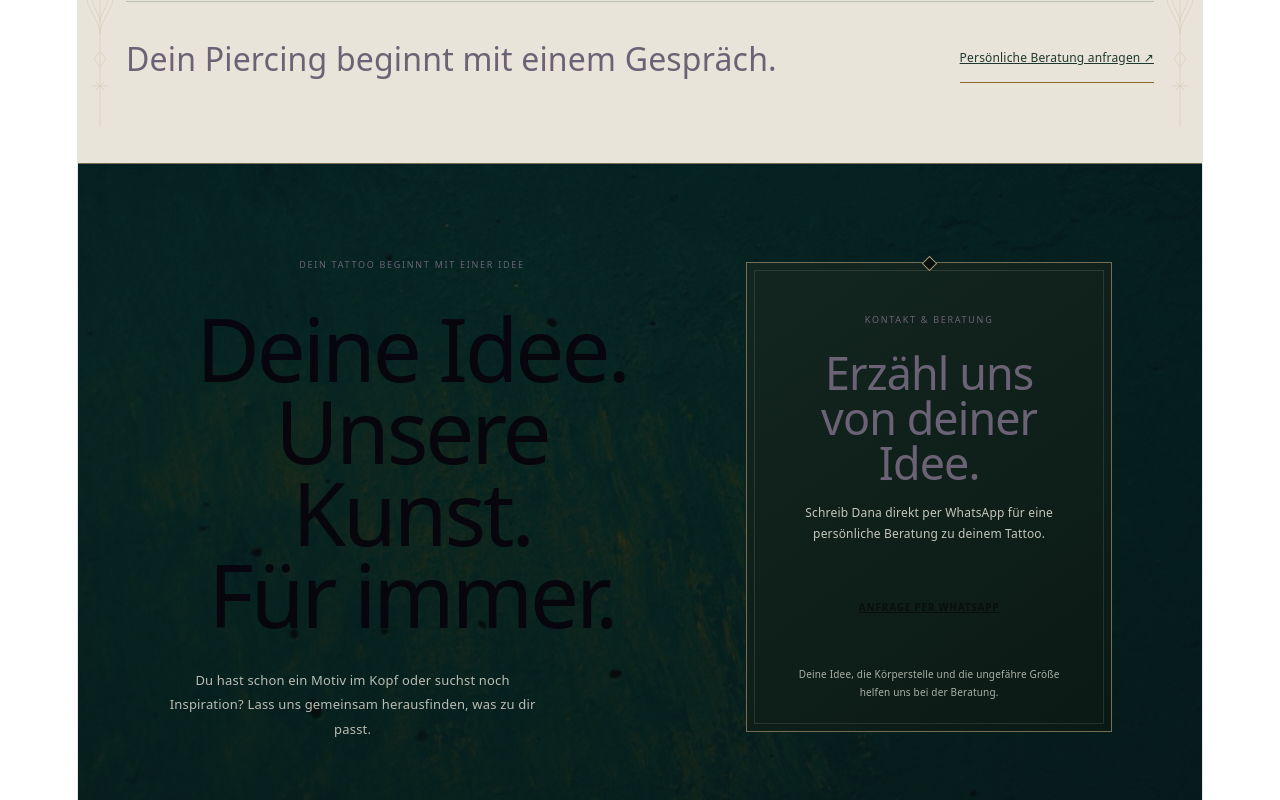
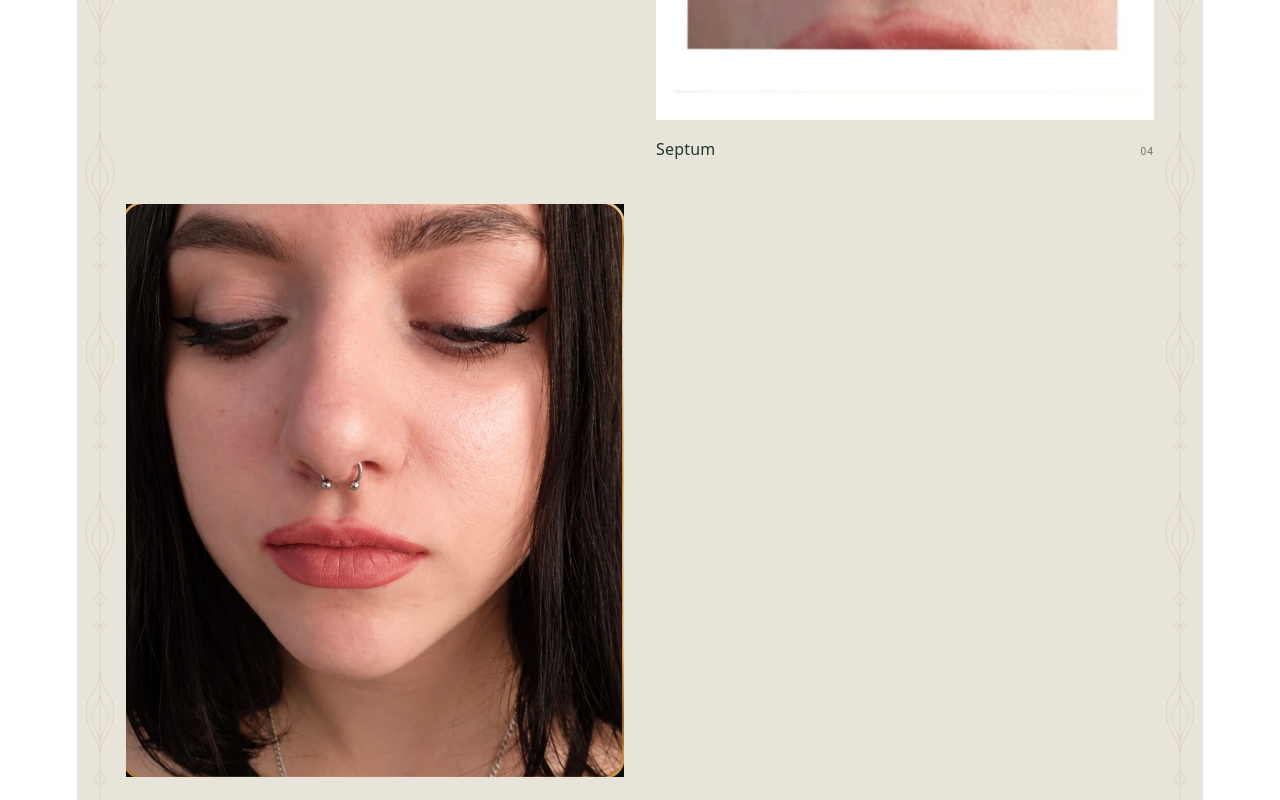
Before and after one commit to AnnaFillanna/dana-tattoo, a React (Vite) app: page /piercing in a window 1280 px wide. Shown: the part 2180-2980 px from the top of the page. Built offline with nearby package versions, Linux system fonts and the light colour scheme; the HTML template or start-up script is replaced by a standard one.

Commit message:
Frühere Septum-Fotos zur Piercing-Galerie ergänzen

```diff
--- a/src/pages/PiercingPage.tsx
+++ b/src/pages/PiercingPage.tsx
@@ -3,11 +3,15 @@ import styles from './PiercingPage.module.scss';
 import septumOne from '../assets/images/piercing-septum-1.jpg';
 import septumTwo from '../assets/images/piercing-septum-2.jpg';
 import septumThree from '../assets/images/piercing-septum-3.jpg';
+import septumCollage from '../assets/images/piercing-septum-collage.jpg';
+import septumPortrait from '../assets/images/piercing-septum-portrait.jpg';
 
 const works = [
   { image: septumOne, title: 'Septum', alt: 'Septum-Piercing mit Kugelverschluss – Porträt und Detailaufnahme' },
   { image: septumTwo, title: 'Septum', alt: 'Septum-Piercing mit spitzen Enden – Porträt und Detailaufnahme' },
   { image: septumThree, title: 'Septum', alt: 'Septum-Piercing – Frontalansicht und Nahaufnahme des Schmucks' },
+  { image: septumCollage, title: 'Septum', alt: 'Septum-Piercing – ursprüngliche Collage mit Porträt und Detail', width: 660, height: 1280 },
+  { image: septumPortrait, title: 'Septum', alt: 'Septum-Piercing – einzelne Nahaufnahme des Gesichts', width: 777, height: 894 },
 ];
 
 export const PiercingPage = () => (
@@ -21,7 +25,7 @@ export const PiercingPage = () => (
       <section className={styles.gallery} aria-label="Piercing-Arbeiten von Dana">
         {works.map((work, index) => (
           <figure className={styles.work} key={work.image}>
-            <img src={work.image} alt={work.alt} width="853" height="1280" loading={index === 0 ? 'eager' : 'lazy'} />
+            <img src={work.image} alt={work.alt} width={work.width ?? 853} height={work.height ?? 1280} loading={index === 0 ? 'eager' : 'lazy'} />
             <figcaption>{work.title}<span>0{index + 1}</span></figcaption>
           </figure>
         ))}
```
Also changed, not shown: src/assets/images/piercing-septum-collage.jpg (added), src/assets/images/piercing-septum-portrait.jpg (added).
